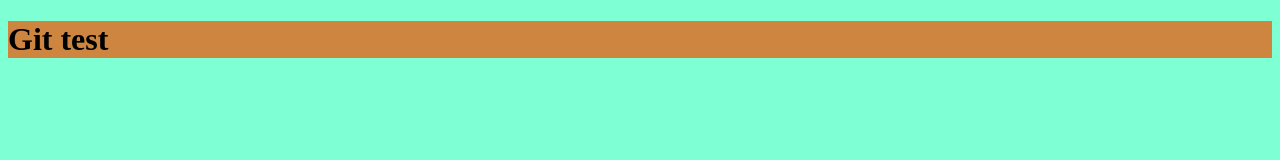
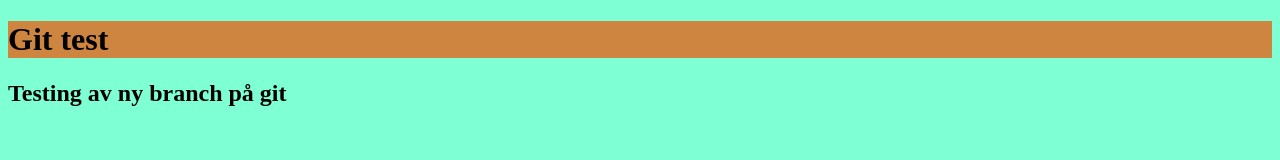
Before and after one commit to AmadeusHovden/AmaProgrammering, a plain HTML site: page index.html in a window 1280 px wide. Drawn offline with Linux system fonts and the light colour scheme.

Commit message:
gjorde ting med ny branch

```diff
--- a/index.html
+++ b/index.html
@@ -10,5 +10,7 @@
 <body>
     <h1>Git test</h1>
     <script src="app.js"></script>
+
+    <h2>Testing av ny branch på git</h2>
 </body>
 </html>
```
